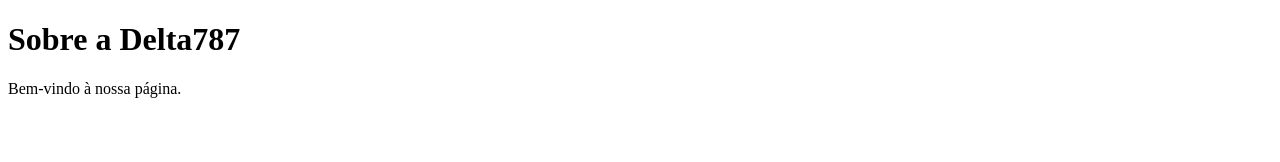
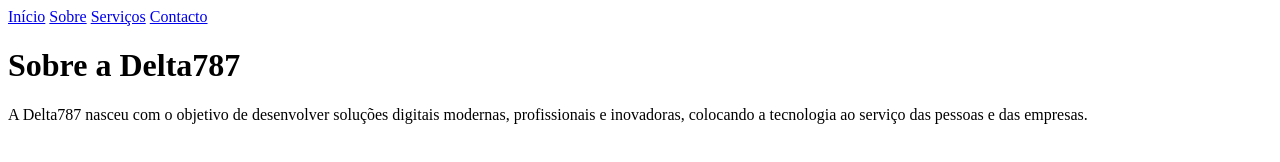
Before and after one commit to Delta-WQ/logicadasbatatas, a plain HTML site: page sobre.html in a window 1280 px wide. Drawn offline with Linux system fonts and the light colour scheme.

Commit message:
Enhance sobre.html with navigation and header
Added navigation and header sections to the sobre.html file.

```diff
--- a/sobre.html
+++ b/sobre.html
@@ -1,14 +1,19 @@
-<!DOCTYPE html>
-<html>
-<head>
-<title>Sobre - Delta787</title>
-</head>
+<body>
 
-<body>
+<nav>
+<a href="index.html">Início</a>
+<a href="sobre.html">Sobre</a>
+<a href="servicos.html">Serviços</a>
+<a href="contacto.html">Contacto</a>
+</nav>
+
+<header>
 
 <h1>Sobre a Delta787</h1>
 
-<p>Bem-vindo à nossa página.</p>
+<p>A Delta787 nasceu com o objetivo de desenvolver soluções digitais modernas, profissionais e inovadoras, colocando a tecnologia ao serviço das pessoas e das empresas.</p>
+
+</header>
 
 </body>
 </html>
```
